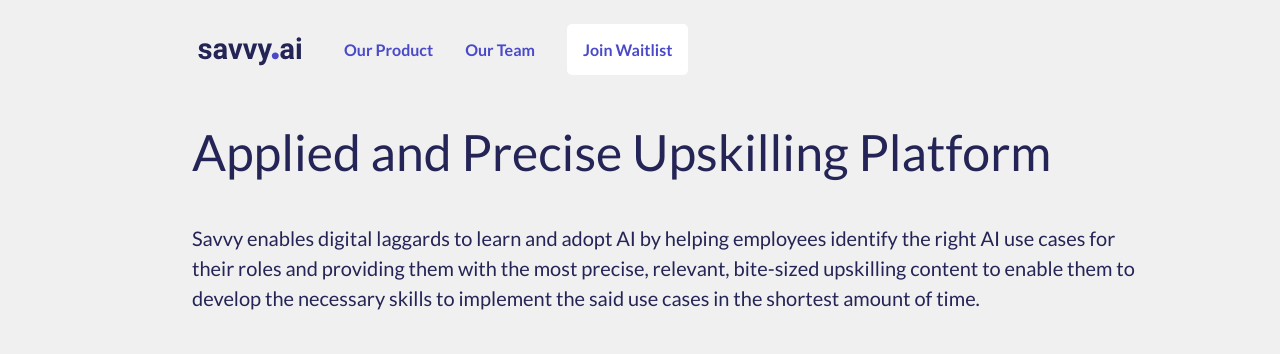
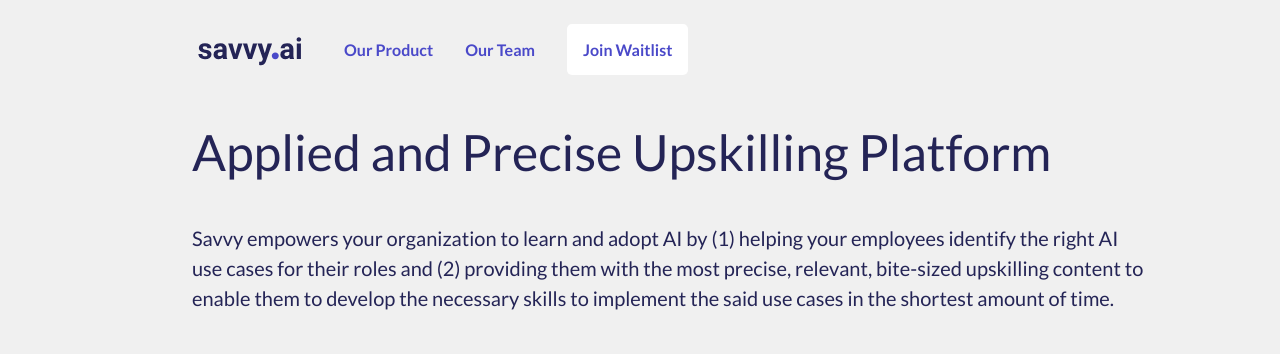
Before and after one commit to danceoval/savvy-site, a website: page public/product.html in a window 1280 px wide. Shown: the top 354 px of the page. Drawn offline with Linux system fonts and the light colour scheme.

Commit message:
Update product.html

```diff
--- a/public/product.html
+++ b/public/product.html
@@ -78,7 +78,7 @@
     <div id="programs-main-text" class="section-container">
       <h1>Applied and Precise Upskilling Platform </h1>
 
-      <p> Savvy enables digital laggards to learn and adopt AI by helping employees identify the right AI use cases for their roles and providing them with the most precise, relevant, bite-sized upskilling content to enable them to develop the necessary skills to implement the said use cases in the shortest amount of time. </p>
+      <p> Savvy empowers your organization to learn and adopt AI by (1) helping your employees identify the right AI use cases for their roles and (2) providing them with the most precise, relevant, bite-sized upskilling content to enable them to develop the necessary skills to implement the said use cases in the shortest amount of time. </p>
 
     </div>
 
```
